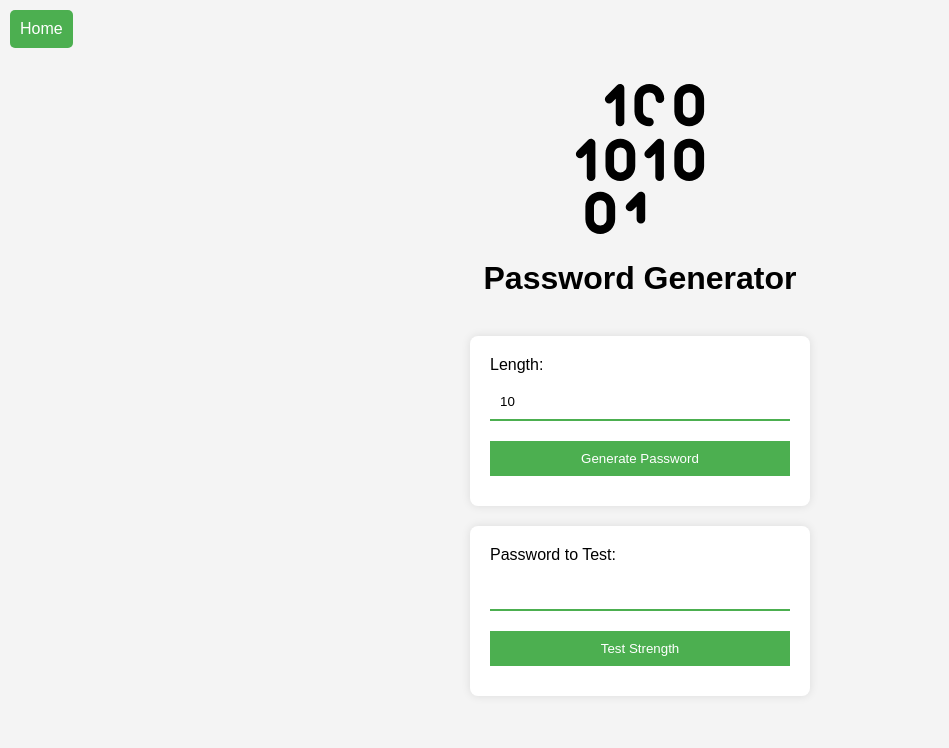
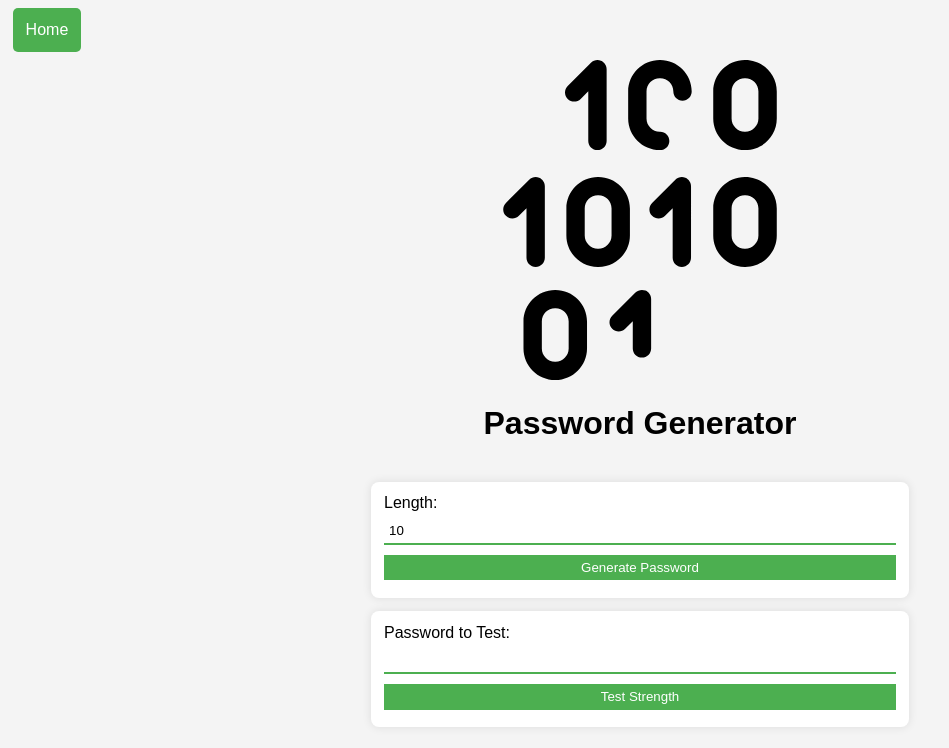
Before and after one commit to jwt2706/PasswordGenerator, a website: page public/index.html in a window 1280 px wide. Shown: the whole page, without its empty margins (0-949 px from the left). Drawn offline with Linux system fonts and the light colour scheme.

Commit message:
responsive

```diff
--- a/public/styles.css
+++ b/public/styles.css
@@ -12,22 +12,23 @@ body {
   display: flex;
   flex-direction: column;
   align-items: center;
+  width: 90%;
 }
 img {
-  width: 150px;
-  height: 150px;
+  max-width: 50%;
+  height: auto;
 }
 .form {
   background: #fff;
-  padding: 20px;
+  padding: 2%;
   border-radius: 8px;
   box-shadow: 0px 0px 10px rgba(0, 0, 0, 0.1);
-  margin-bottom: 20px;
-  width: 300px;
+  margin-bottom: 2%;
+  width: 100%;
 }
 input {
-  margin: 10px 0;
-  padding: 10px;
+  margin: 1% 0;
+  padding: 1%;
   width: 100%;
   box-sizing: border-box;
   border: none;
@@ -36,43 +37,50 @@ input {
   outline: none;
 }
 button {
-  margin: 10px 0;
-  padding: 10px;
+  margin: 1% 0;
+  padding: 1%;
   width: 100%;
   background-color: #4caf50;
   color: white;
   border: none;
   cursor: pointer;
 }
-button:hover {
-  background-color: #45a049;
-}
 .response-box {
   border: 1px solid #ccc;
-  padding: 10px;
-  margin-top: 10px;
+  padding: 1%;
+  margin-top: 1%;
   background-color: #f9f9f9;
   display: grid;
   grid-template-columns: 1fr auto;
   align-items: center;
-  gap: 10px;
+  gap: 1%;
   white-space: nowrap;
   overflow: hidden;
   text-overflow: ellipsis;
 }
 .home-button {
   position: absolute;
-  top: 10px;
-  left: 10px;
-  padding: 10px;
+  top: 1%;
+  left: 1%;
+  padding: 1%;
   background-color: #4caf50;
   color: white;
   text-decoration: none;
   border-radius: 5px;
 }
+button:hover,
 .home-button:hover {
   background-color: #45a049;
 }
 #copy-button {
-  padding: 10px;
+  padding: 1%;
 }
+@media (min-width: 768px) {
+  .container {
+    width: 50%;
+  }
+
+  .form {
+    width: 80%;
+  }
+}
```
